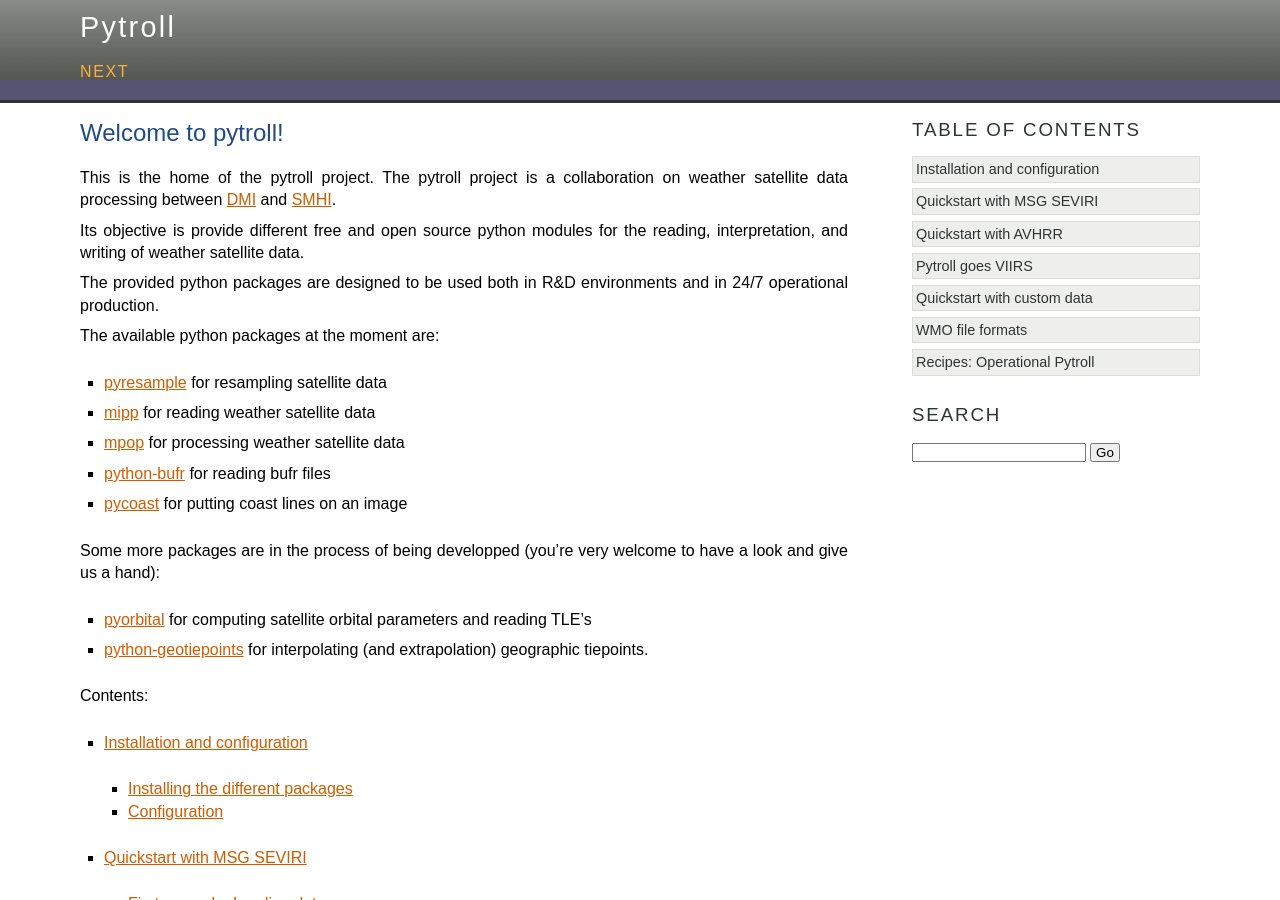
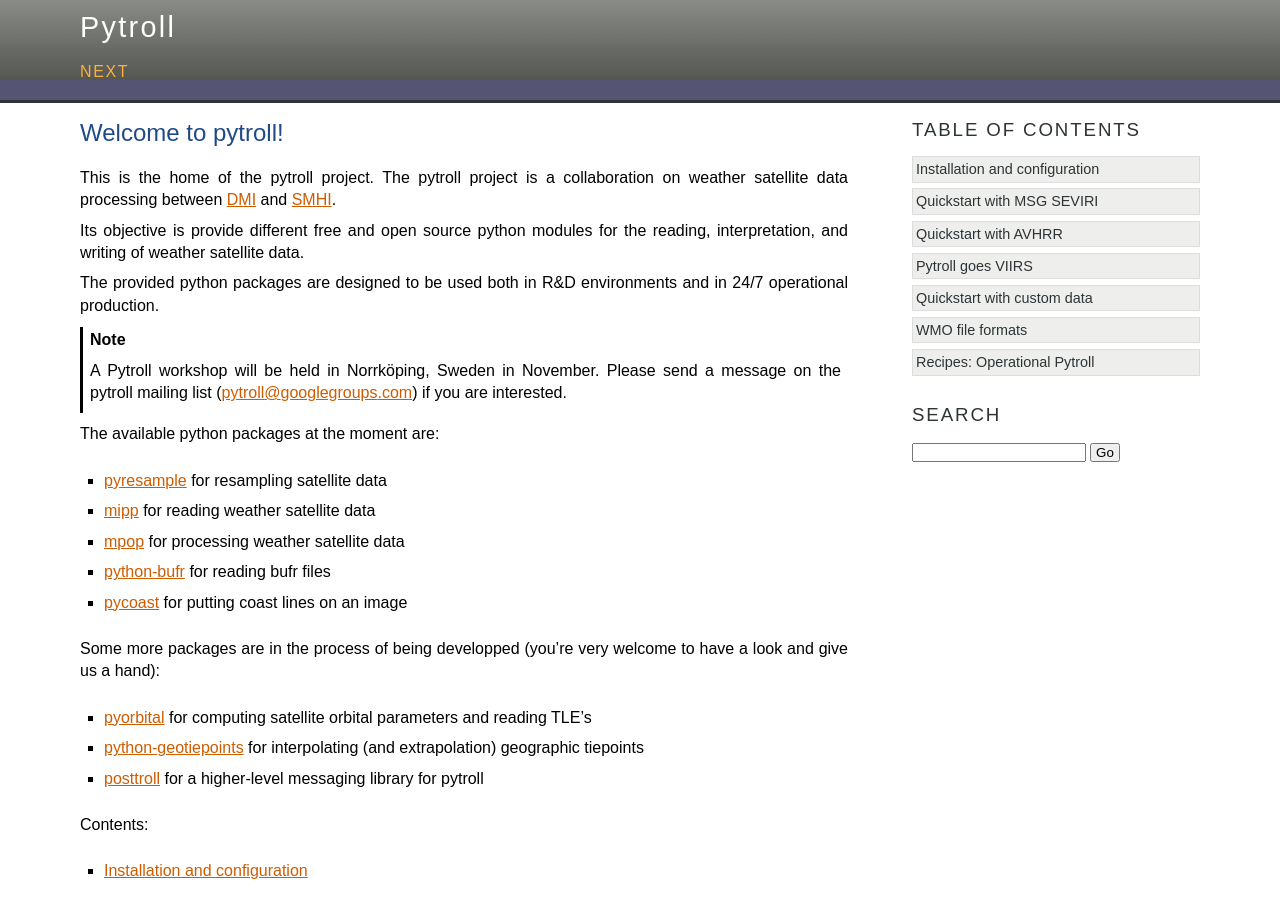
Before and after one commit to pytroll/pytroll, a Sphinx documentation site: the page built from web/source/index.rst, in a window 1280 px wide and 900 px high. Built offline with Sphinx 7.4.7, drawn with Linux system fonts in a browser that asks for light colours; formulas are drawn with MathJax 3.

Commit message:
WEB: Added posttroll and a note on the pytroll workshop

```diff
--- a/web/source/index.rst
+++ b/web/source/index.rst
@@ -15,6 +15,9 @@
 The provided python packages are designed to be used both in R&D environments
 and in 24/7 operational production.
 
+.. note::
+   A Pytroll workshop will be held in Norrköping, Sweden in November. Please send a message on the pytroll mailing list (pytroll@googlegroups.com) if you are interested.
+
 The available python packages at the moment are:
 
 * pyresample_ for resampling satellite data
@@ -27,7 +30,8 @@
 to have a look and give us a hand):
 
 * pyorbital_ for computing satellite orbital parameters and reading TLE's
-* python-geotiepoints_ for interpolating (and extrapolation) geographic tiepoints.
+* python-geotiepoints_ for interpolating (and extrapolation) geographic tiepoints
+* posttroll_ for a higher-level messaging library for pytroll
 
 .. _DMI: http://www.dmi.dk
 .. _SMHI: http://www.smhi.se
@@ -38,6 +42,7 @@
 .. _pyorbital: http://www.github.com/mraspaud/pyorbital
 .. _pycoast: http://pycoast.googlecode.com
 .. _python-geotiepoints: http://www.github.com/adybbroe/python-geotiepoints
+.. _posttroll: http://github.com/mraspaud/posttroll
 
 Contents:
 
```
